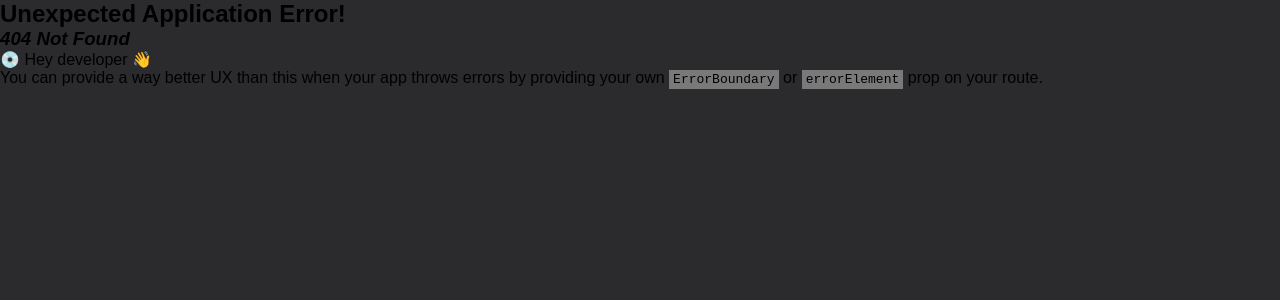
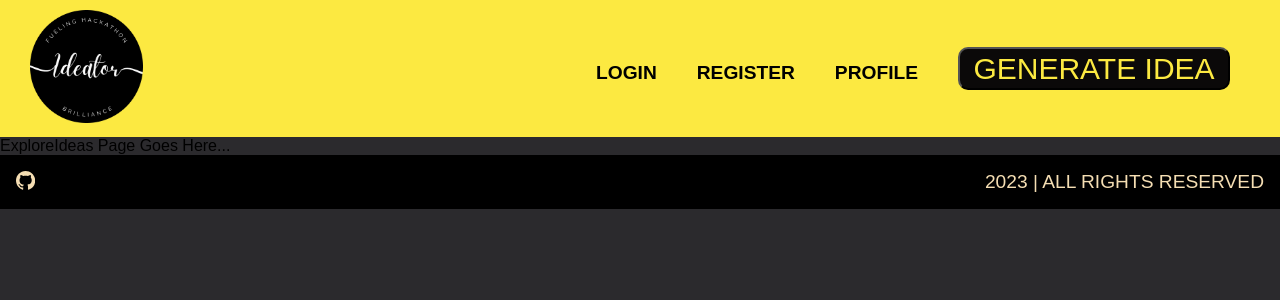
Before and after one commit to kailashchoudhary11/Ideator, a React (Vite) app in the folder client/: page /ideas in a window 1280 px wide. Before the commit this address had no page. Shown: the top 300 px of the page. Built offline with nearby package versions, Linux system fonts and the light colour scheme; the HTML template or start-up script is replaced by a standard one; a web font is replaced by a local one.

Commit message:
feat: add explore ideas page

```diff
--- a/client/src/App.jsx
+++ b/client/src/App.jsx
@@ -4,11 +4,13 @@ import Home, {loader as homePageLoader} from "./pages/Home"
 import UserProfile, {action as userProfileAction, loader as userProfileLoader} from "./pages/UserProfile"
 import Login, {action as loginPageAction} from "./pages/Login"
 import Register, {action as registerPageAction} from "./pages/Register"
+import ExploreIdeas, {action as exploreIdeasAction} from "./pages/ExploreIdeas"
 
 const router = createBrowserRouter(createRoutesFromElements(
   <Route path="/" element={<Layout />}>
     <Route element={<Home />} index loader={homePageLoader} />
     <Route action={userProfileAction} element={<UserProfile />} loader={userProfileLoader} path="profile" />
+    <Route action={exploreIdeasAction} element={<ExploreIdeas />} path="ideas" />
     <Route action={loginPageAction} element={<Login />} path="login" />
     <Route action={registerPageAction} element={<Register />} path="register" />
   </Route>
--- a/client/src/components/Navbar.jsx
+++ b/client/src/components/Navbar.jsx
@@ -20,7 +20,7 @@ export default function Navbar() {
           <Link to='/login'>Login</Link>
           <Link to='/register'>Register</Link>
           <Link to='/profile'>Profile</Link>
-          <Link to='/'><button className='ideaBtn'>Generate Idea</button></Link>
+          <Link to='/ideas'><button className='ideaBtn'>Generate Idea</button></Link>
         </div>
       </nav>
     </div>
--- /dev/null
+++ b/client/src/pages/ExploreIdeas.jsx
@@ -0,0 +1,7 @@
+export async function action() {
+  return null;
+}
+
+export default function ExploreIdeas() {
+  return <div>ExploreIdeas Page Goes Here...</div>
+}
--- a/client/src/pages/Home.jsx
+++ b/client/src/pages/Home.jsx
@@ -24,7 +24,7 @@ export default function Home() {
       <div className="d1">
           <h1 className="heading">Let’s build something <span>UNIQUE</span></h1>
           <p className="para">We will provide you with the most feasibly solution oriented and unique ideas for your hackathon contests. </p>
-          <Link href='/'><button className='btn'>Generate Idea</button></Link>
+          <Link to='/ideas'><button className='btn'>Explore Ideas</button></Link>
       </div>
       <div className="d2">
         <img src={img} alt="" />
```
Also changed, not shown: client/src/pages/GenerateIdea.jsx (deleted).
